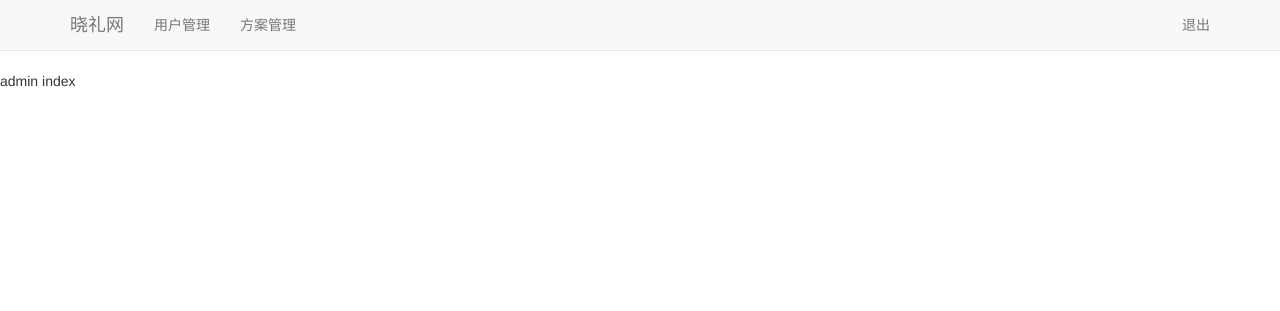
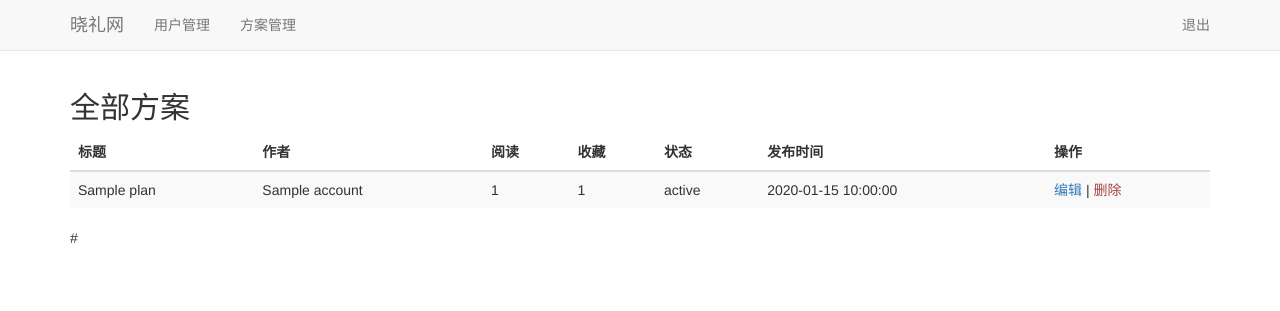
Before and after one commit to allan852/xiaoli, a Flask app: template xiaoli/templates/admin/plan/index.html in a window 1280 px wide. Shown: the top 311 px of the page. Run offline with Flask 2, Linux system fonts and the light colour scheme; the template is opened without the code that fills it: most values are stand-ins (such as "Sample title", 1, 10 or a date in 2020); parts of the project's set-up code (start-up, migrations or seed data) failed here and were passed over; some libraries are stand-ins or nearby versions.

Commit message:
添加方案管理

```diff
--- a/xiaoli/models/account.py
+++ b/xiaoli/models/account.py
@@ -102,6 +102,7 @@ class Account(Base, UserMixin):
 
     favorite_plans = relationship("Plan", secondary=account_plan_favorite_rel_table, lazy="dynamic")
     vote_plans = relationship("Plan", secondary=account_plan_vote_rel_table, lazy="dynamic")
+    plans = relationship("Plan", backref="account", foreign_keys="[Plan.author_id]")
 
     def __init__(self, phone, password):
         self.cellphone = phone
--- a/xiaoli/templates/admin/plan/index.html
+++ b/xiaoli/templates/admin/plan/index.html
@@ -1,5 +1,40 @@
 {% extends "layout/admin_layout.html" %}
 
 {% block content %}
-    admin index
+    <div class="container">
+        <h2 class="sub-header">{{ _("全部方案") }}</h2>
+        <div class="table-responsive">
+            <table class="table table-striped">
+                <thead>
+                <tr>
+                    <th>{{ _("标题") }}</th>
+                    <th>{{ _("作者") }}</th>
+                    <th>{{ _("阅读") }}</th>
+                    <th>{{ _("收藏") }}</th>
+                    <th>{{ _("状态") }}</th>
+                    <th>{{ _("发布时间") }}</th>
+                    <th>{{ _("操作") }}</th>
+                </tr>
+                </thead>
+                <tbody>
+                {% for plan in plans %}
+                <tr>
+                    <td>{{ plan.title }}</td>
+                    <td>{{ plan.account.name }}</td>
+                    <td>{{ plan.view_count }}</td>
+                    <td>{{ plan.view_count }}</td>
+                    <td>{{ plan.screen_status }}</td>
+                    <td>{{ plan.screen_create_time }}</td>
+                    <td>
+                        <a href="{{ url_for("admin_frontend.plan_edit", account_id=plan.id) }}">{{ _("编辑") }}</a>
+                        |
+                        <a class="text-danger" href="{{ url_for("admin_frontend.plan_delete", account_id=plan.id) }}">{{ _("删除") }}</a>
+                    </td>
+                </tr>
+                {% endfor %}
+                </tbody>
+            </table>
+        </div>
+        {{ pagination.links }}
+    </div>
 {% endblock %}
```
Also changed, not shown: xiaoli/models/plan.py (+19 -1 lines), xiaoli/views/admin/admin_frontend_view.py (+12 -2 lines).
